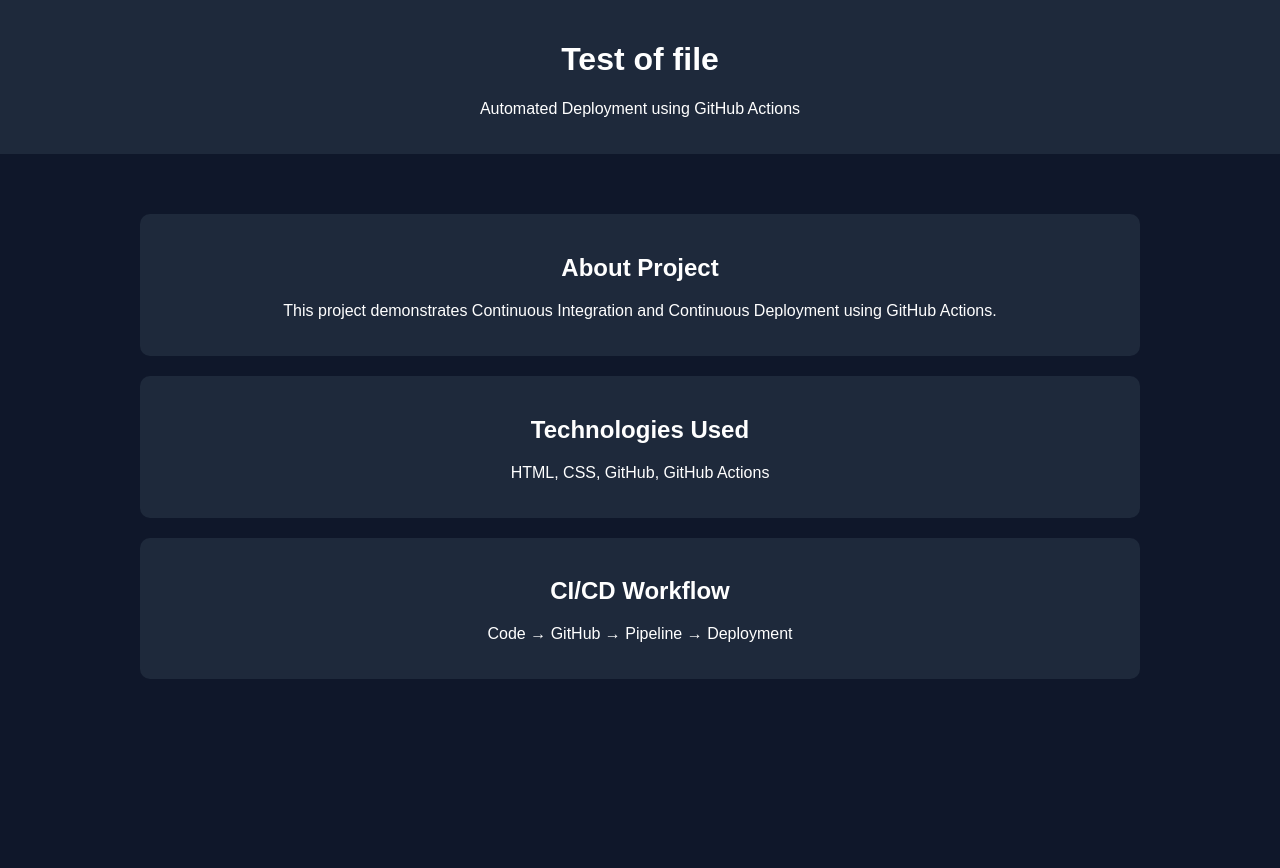
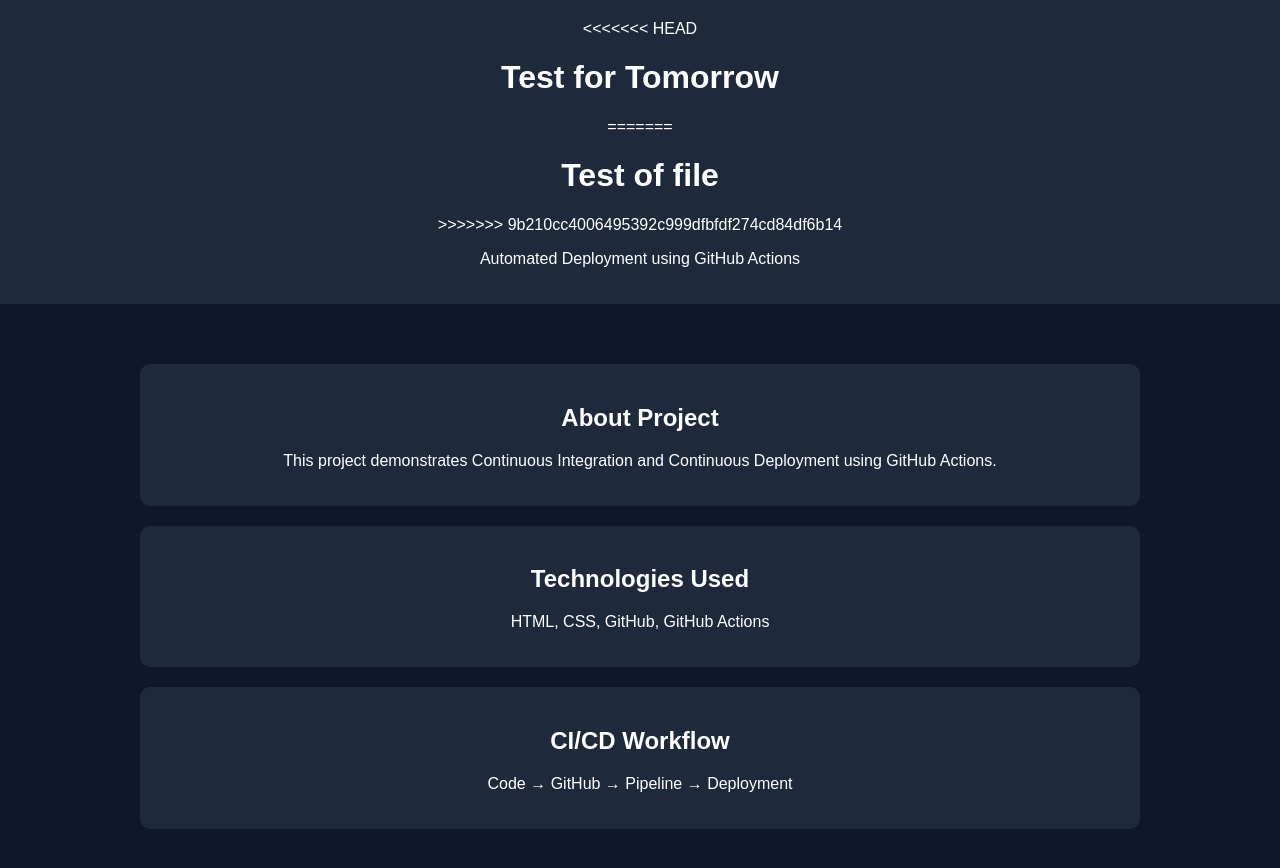
Before and after one commit to Shivu020303/ci-cd-project, a plain HTML site: page index.html in a window 1280 px wide. Before the commit the page ends 800 px from the top, so only its background shows below. Drawn offline with Linux system fonts and the light colour scheme.

Commit message:
deploy: 07b71861606ba28090bbda6f88a8d91dd7ab35ce

```diff
--- a/index.html
+++ b/index.html
@@ -31,7 +31,11 @@
 <body>
 
 <header>
+<<<<<<< HEAD
+    <h1>Test for Tomorrow</h1>
+=======
     <h1>Test of file</h1>
+>>>>>>> 9b210cc4006495392c999dfbfdf274cd84df6b14
     <p>Automated Deployment using GitHub Actions</p>
 </header>
 
```
